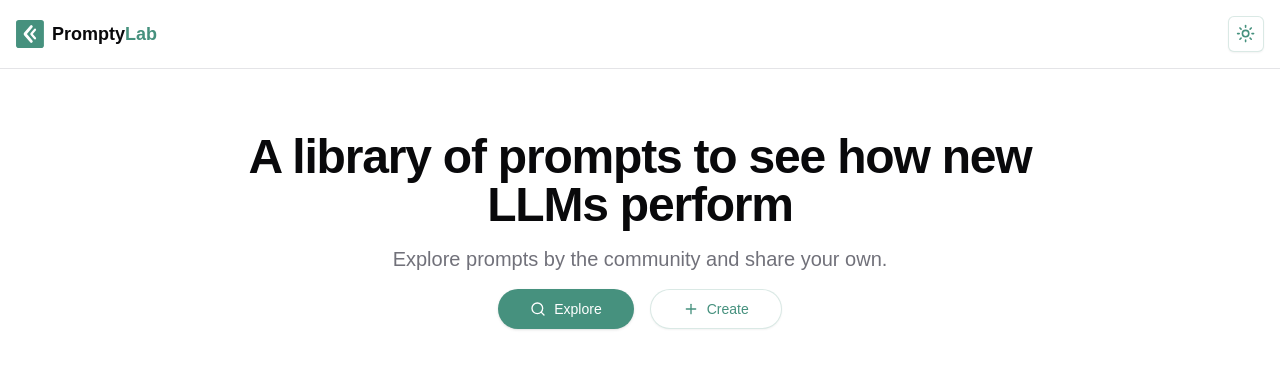
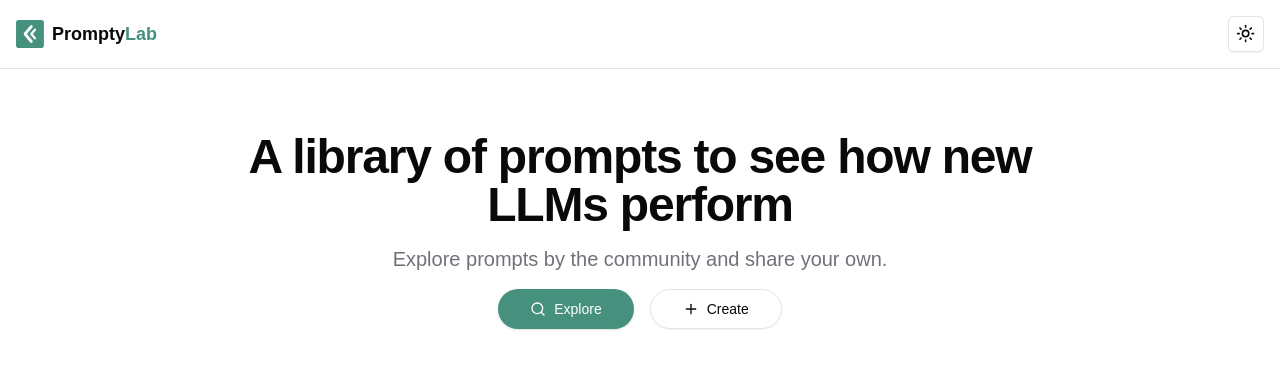
Before and after one commit to mazeincoding/PromptsLabs, a Next.js app: page / in a window 1280 px wide. Shown: the top 368 px of the page. Built offline with nearby package versions, Linux system fonts and the light colour scheme.

Commit message:
Changed button from using primary colors to accent on outline variant

```diff
--- a/src/components/ui/button.tsx
+++ b/src/components/ui/button.tsx
@@ -14,7 +14,7 @@
         destructive:
           "bg-destructive text-destructive-foreground shadow-sm hover:bg-destructive/90",
         outline:
-          "border border-primary/20 text-primary bg-background shadow-sm hover:bg-primary/20",
+          "border border-input bg-background shadow-sm hover:bg-accent hover:text-accent-foreground",
         secondary:
           "bg-secondary text-secondary-foreground shadow-sm hover:bg-secondary/80",
         ghost: "hover:bg-accent hover:text-accent-foreground",
```
